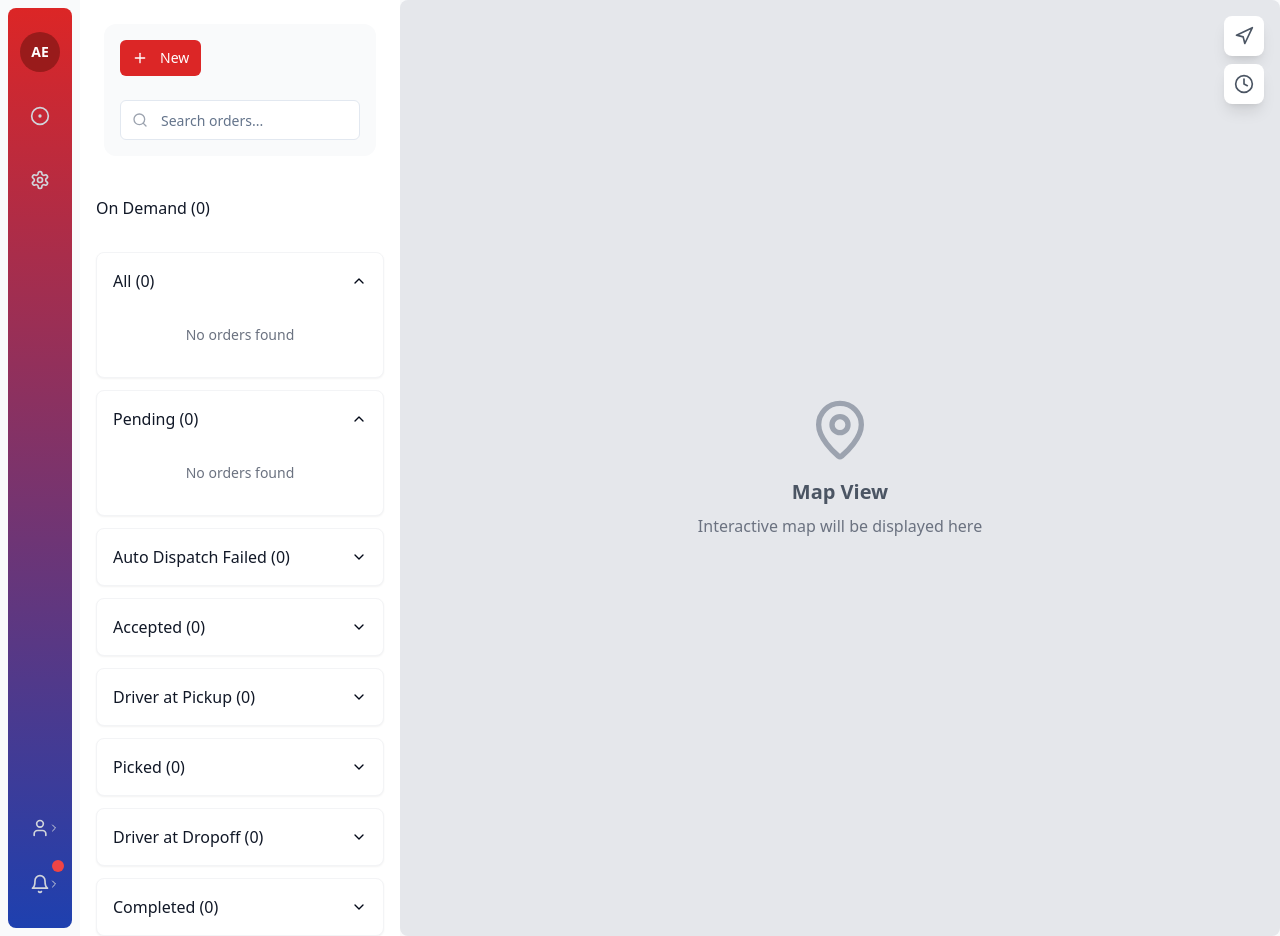
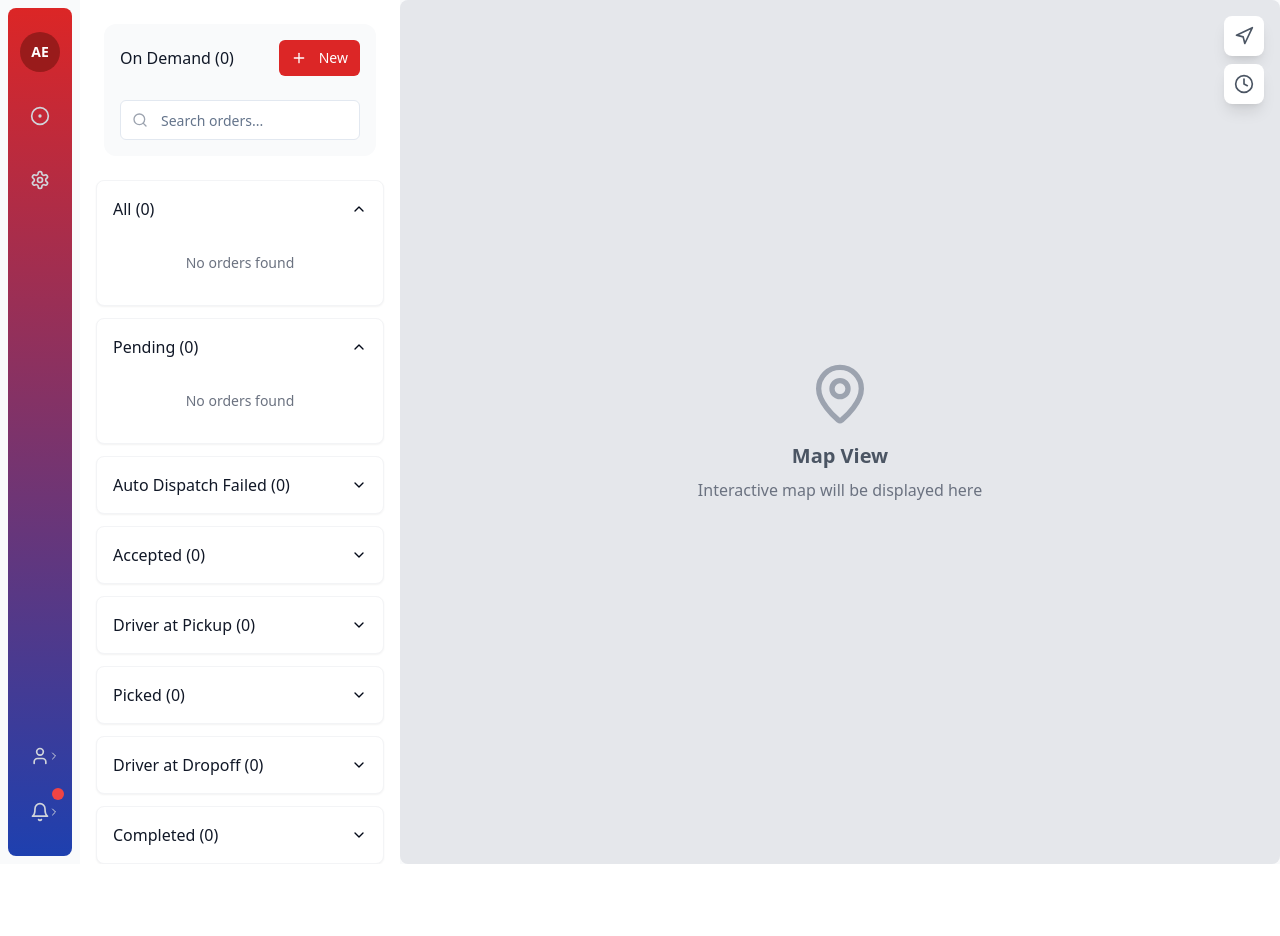
Before and after one commit to akxyy/alshrouq-express-dashboard-ui, a React (Vite) app: page / in a window 1280 px wide. Both pictures are taken after typing "name@example.com", "Sample123" into the empty fields and a click on the button "Sign In". After the commit the page ends 864 px from the top, so only its background shows below. Built offline with nearby package versions, Linux system fonts and the light colour scheme.

Commit message:
Fix: Recover missing title
The AI restored the title next to the "New" button in `src/components/OrderPanel.tsx`.

```diff
--- a/src/components/OrderPanel.tsx
+++ b/src/components/OrderPanel.tsx
@@ -51,6 +51,7 @@ const OrderPanel = ({ orders, onNewOrder, onOrderClick }: OrderPanelProps) => {
       {/* Header Section */}
       <div className="bg-gray-50 p-4 m-6 rounded-xl">
         <div className="flex items-center justify-between mb-6">
+          <h3 className="font-medium text-gray-900">On Demand ({orders.length})</h3>
           <Button
             onClick={onNewOrder}
             size="sm"
@@ -70,11 +71,6 @@ const OrderPanel = ({ orders, onNewOrder, onOrderClick }: OrderPanelProps) => {
             className="pl-10"
           />
         </div>
-      </div>
-
-      {/* On Demand Section */}
-      <div className="bg-white p-4 mb-4">
-        <h3 className="font-medium text-gray-900">On Demand ({orders.length})</h3>
       </div>
 
       {/* Status Sections */}
```
